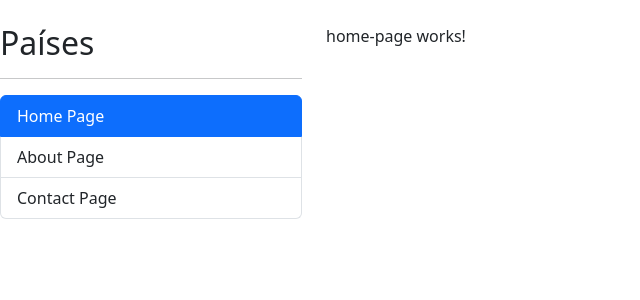
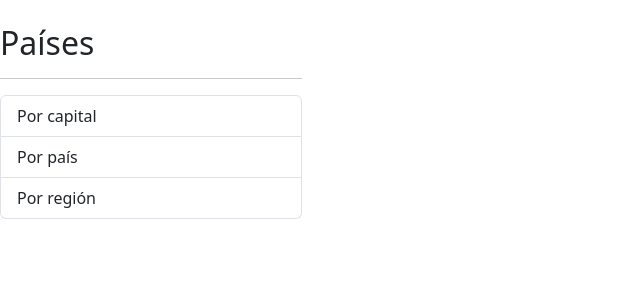
Before and after one commit to Jose-Quesada/countryApp, an Angular app: page /countries in a window 1280 px wide. Before the commit this address led to /. Shown: the top 300 px of the page, without its empty margins (0-640 px from the left). Built offline with nearby package versions, Linux system fonts and the light colour scheme.

Commit message:
Lazy load

```diff
--- a/src/app/app-routing.module.ts
+++ b/src/app/app-routing.module.ts
@@ -19,6 +19,10 @@
     component: ContactPageComponent
   },
   {
+    path: 'countries',
+    loadChildren: () => import('./countries/countries.module').then (m => m.CountriesModule)
+  },
+  {
     path: '**',
     redirectTo: ''
   }
--- /dev/null
+++ b/src/app/countries/pages/by-capital-page/by-capital-page.component.html
@@ -0,0 +1 @@
+<p>by-capital-page works!</p>
--- /dev/null
+++ b/src/app/countries/pages/by-capital-page/by-capital-page.component.ts
@@ -0,0 +1,10 @@
+import { Component } from '@angular/core';
+
+@Component({
+  selector: 'app-by-capital-page',
+  templateUrl: './by-capital-page.component.html',
+  styles: ``
+})
+export class ByCapitalPageComponent {
+
+}
--- /dev/null
+++ b/src/app/countries/pages/by-country-page/by-country-page.component.html
@@ -0,0 +1 @@
+<p>by-country-page works!</p>
--- /dev/null
+++ b/src/app/countries/pages/by-country-page/by-country-page.component.ts
@@ -0,0 +1,10 @@
+import { Component } from '@angular/core';
+
+@Component({
+  selector: 'app-by-country-page',
+  templateUrl: './by-country-page.component.html',
+  styles: ``
+})
+export class ByCountryPageComponent {
+
+}
--- /dev/null
+++ b/src/app/countries/pages/by-region-page/by-region-page.component.html
@@ -0,0 +1 @@
+<p>by-region-page works!</p>
--- /dev/null
+++ b/src/app/countries/pages/by-region-page/by-region-page.component.ts
@@ -0,0 +1,10 @@
+import { Component } from '@angular/core';
+
+@Component({
+  selector: 'app-by-region-page',
+  templateUrl: './by-region-page.component.html',
+  styles: ``
+})
+export class ByRegionPageComponent {
+
+}
--- /dev/null
+++ b/src/app/countries/pages/country-page/country-page.component.html
@@ -0,0 +1 @@
+<p>country-page works!</p>
--- /dev/null
+++ b/src/app/countries/pages/country-page/country-page.component.ts
@@ -0,0 +1,10 @@
+import { Component } from '@angular/core';
+
+@Component({
+  selector: 'app-country-page',
+  templateUrl: './country-page.component.html',
+  styles: ``
+})
+export class CountryPageComponent {
+
+}
--- a/src/app/shared/components/sidebar/sidebar.component.html
+++ b/src/app/shared/components/sidebar/sidebar.component.html
@@ -3,7 +3,7 @@
 
 <ul class="list-group">
 
-  <li routerLink=""
+  <!-- <li routerLink=""
     routerLinkActive="active"
     [routerLinkActiveOptions]="{ exact : true}"
     class="list-group-item">
@@ -18,6 +18,21 @@
     routerLinkActive="active"
     class="list-group-item">
     Contact Page
+  </li> -->
+  <li routerLink="countries/by-capital"
+    routerLinkActive="active"
+    class="list-group-item">
+    Por capital
+  </li>
+  <li routerLink="countries/by-country"
+    routerLinkActive="active"
+    class="list-group-item">
+    Por país
+  </li>
+  <li routerLink="countries/by-region"
+    routerLinkActive="active"
+    class="list-group-item">
+    Por región
   </li>
 
 
```
Also changed, not shown: src/app/countries/countries-routing.module.ts (added, +37 -0 lines), src/app/countries/countries.module.ts (+14 -2 lines).
